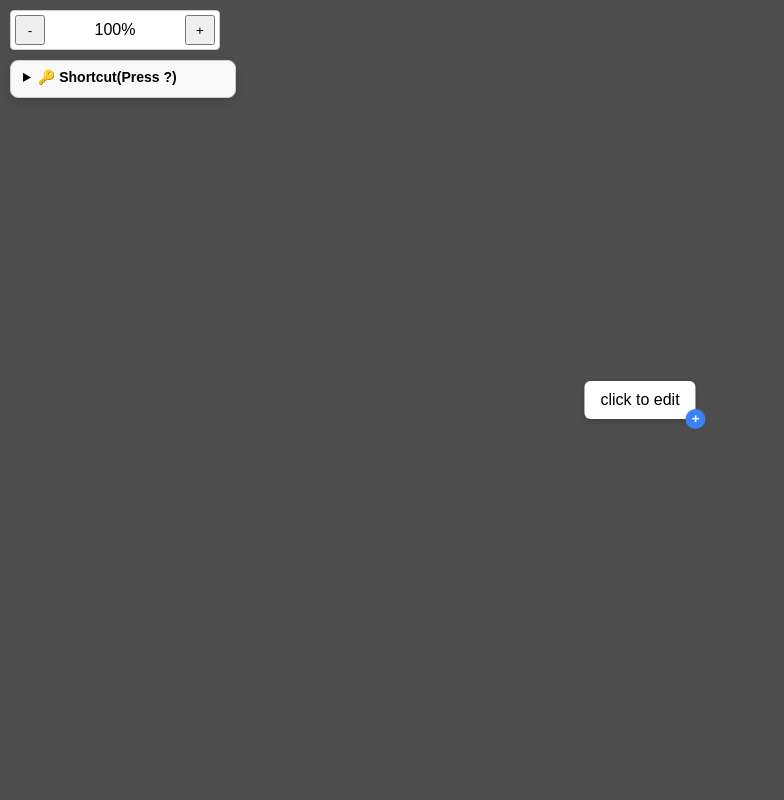
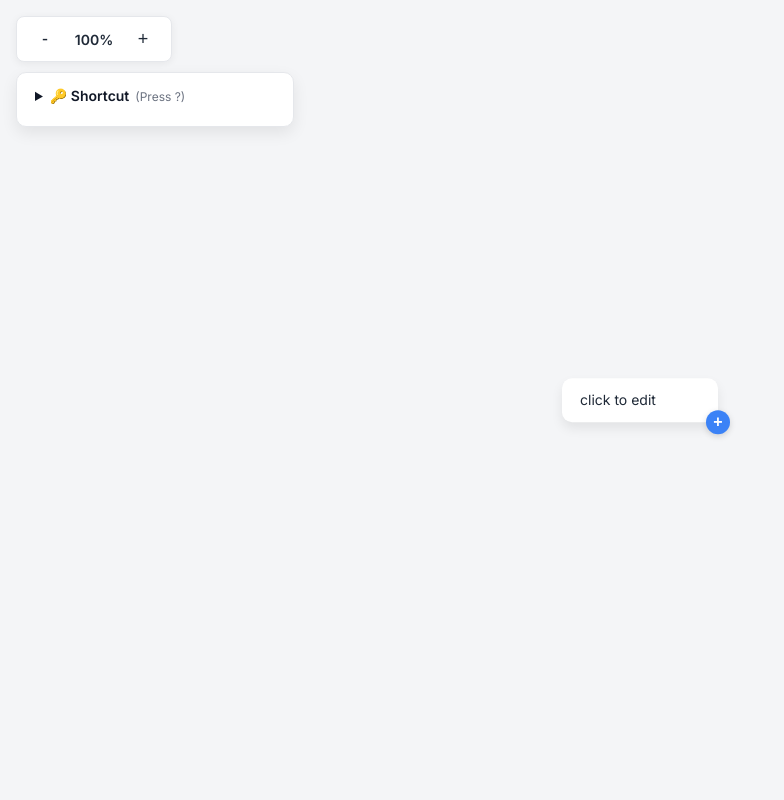
Before and after one commit to fadelbantan/quickmind, a Flask app: page / in a window 1280 px wide. Shown: the whole page, without its empty margins (0-784 px from the left). Run offline with Flask 3, Linux system fonts and the light colour scheme; some libraries are stand-ins or nearby versions.

Commit message:
Code cleanup, nicer style

```diff
--- a/app.py
+++ b/app.py
@@ -4,27 +4,9 @@ app = Flask(__name__)
 
 @app.route("/")
 def home():
-    zoom_controls = """
-    <div id='controls'>
-        <button id='zoom-out' title='Zoom Out'>-</button>
-        <span id='zoom-display'>100%</span>
-        <button id='zoom-in' title='Zoom In'>+</button>
-    </div>
-    <details id='shortcut-help'>
-        <summary>🔑 Shortcut<span class="hint">(Press ?)</span></summary>
-        <ul>
-            <li>↩️ <strong>Enter</strong> – Add child</li>
-            <li>↔️ <strong>Tab</strong> – Add sibling</li>
-            <li>✏️ <strong>E</strong> / Double-click – Edit node</li>
-            <li>🚪 <strong>Esc</strong> – Exit edit mode</li>
-            <li>🧭 <strong>Arrow keys</strong> – Navigate nodes</li>
-            <li>🎯 <strong>C</strong> – Center map</li>
-            <li>🗑️ <strong>Backspace</strong> – Delete leaf node</li>
-        </ul>
-    </details>
-    """
-    return render_template("index.html", zoom_controls=zoom_controls)
-
-
+    return render_template("index.html")
 
 app.run(debug=True)
+
+if __name__ == "__main__":
+    app.run(debug=True)
--- a/static/main.js
+++ b/static/mindmap.js
@@ -1,13 +1,9 @@
 document.addEventListener('DOMContentLoaded', () => {
     let counter = 0;
-    const connectionMap = {}; // Store leader lines for each parent node
-    const canvas = document.getElementById('canvas');
-    const controls = {
-        zoomIn: document.getElementById('zoom-in'),
-        zoomOut: document.getElementById('zoom-out'),
-        zoomDisplay: document.getElementById('zoom-display')
-    };
-    const shortcutHelp = document.getElementById('shortcut-help');
+    const connectionMap = {};
+    const canvas = $('#canvas');
+    const controls = { zoomIn: $('#zoom-in'), zoomOut: $('#zoom-out'), zoomDisplay: $('#zoom-display') };
+    const shortcutHelp = $('#shortcut-help');
 
     let selectedNode = null;
     let draggedNode = null;
@@ -20,7 +16,7 @@ document.addEventListener('DOMContentLoaded', () => {
         if (draggedNode) {
             const parentId = draggedNode.dataset.parent;
             if (parentId) {
-                const parentNode = document.querySelector(`[data-id="${parentId}"]`);
+                const parentNode = $(`[data-id="${parentId}"]`);
                 if (parentNode) updateConnections(parentNode);
             }
             updateConnections(draggedNode);
@@ -40,7 +36,7 @@ document.addEventListener('DOMContentLoaded', () => {
     }
 
     function startEditing(node) {
-        const content = node.querySelector('.content');
+        const content = $('.content', node);
         if (!content) return;
         selectNode(node);
         content.contentEditable = 'true';
@@ -73,14 +69,12 @@ document.addEventListener('DOMContentLoaded', () => {
         Object.values(connectionMap).flat().forEach(line => line.position());
     }
 
-    function getChildren(node) {
-        return Array.from(document.querySelectorAll(`[data-parent="${node.dataset.id}"]`));
-    }
+    const getChildren = node => $$(`[data-parent="${node.dataset.id}"]`);
 
     function updateNodeButtons(node) {
         const isRoot = node.classList.contains('root');
-        const childBtn = node.querySelector('.add-child');
-        const siblingBtn = node.querySelector('.add-sibling');
+        const childBtn = $('.add-child', node);
+        const siblingBtn = $('.add-sibling', node);
         const children = getChildren(node);
 
         if (isRoot) {
@@ -98,7 +92,7 @@ document.addEventListener('DOMContentLoaded', () => {
 
     function attachEvents(node) {
         // handle add children nodes
-        const childBtn = node.querySelector('.add-child');
+        const childBtn = $('.add-child', node);
         if (childBtn) {
             childBtn.addEventListener('click', () => {
                 createNode(node);
@@ -109,11 +103,11 @@ document.addEventListener('DOMContentLoaded', () => {
         }
 
         // handle adding sibling nodes
-        const siblingBtn = node.querySelector('.add-sibling');
+        const siblingBtn = $('.add-sibling', node);
         if (siblingBtn) {
             siblingBtn.addEventListener('click', () => {
                 const parentId = node.dataset.parent;
-                const parentNode = document.querySelector(`[data-id="${parentId}"]`);
+                const parentNode = $(`[data-id="${parentId}"]`);
                 if (!parentNode) return;
                 createNode(parentNode);
                 layoutChildren(parentNode);
@@ -133,7 +127,7 @@ document.addEventListener('DOMContentLoaded', () => {
         });
 
         node.addEventListener('keydown', e => {
-            if ((e.key === 'e' || e.key === 'E') && document.activeElement !== node.querySelector('.content')) {
+            if ((e.key === 'e' || e.key === 'E') && document.activeElement !== $('.content', node)) {
                 e.preventDefault();
                 startEditing(node);
             }
@@ -158,7 +152,7 @@ document.addEventListener('DOMContentLoaded', () => {
         const children = getChildren(selectedNode);
         if (children.length > 0) return;
         const parentId = selectedNode.dataset.parent;
-        const parentNode = document.querySelector(`[data-id="${parentId}"]`);
+        const parentNode = $(`[data-id="${parentId}"]`);
         const nodeId = selectedNode.dataset.id;
         if (connectionMap[nodeId]) {
             connectionMap[nodeId].forEach(line => line.remove());
@@ -202,7 +196,7 @@ document.addEventListener('DOMContentLoaded', () => {
     }
 
     function layoutChildren(parent) {
-        const children = Array.from(document.querySelectorAll(`[data-parent="${parent.dataset.id}"]`));
+        const children = Array.from($$(`[data-parent="${parent.dataset.id}"]`));
         if (children.length === 0) return;
         const parentRect = parent.getBoundingClientRect();
         const canvasRect = canvas.getBoundingClientRect();
@@ -236,7 +230,7 @@ document.addEventListener('DOMContentLoaded', () => {
         if (connectionMap[parentId]) {
             connectionMap[parentId].forEach(line => line.remove());
         }
-        const children = Array.from(document.querySelectorAll(`[data-parent="${parentId}"]`));
+        const children =  $$(`[data-parent="${parentId}"]`);
         const lines = [];
 
         children.forEach(child => {
@@ -341,7 +335,7 @@ document.addEventListener('DOMContentLoaded', () => {
     function centerMap() {
         const prevTransform = canvas.style.transform;
         canvas.style.transform = 'none';
-        const nodes = Array.from(document.querySelectorAll('.node'));
+        const nodes = $$('.node');
         const canvasRect = canvas.getBoundingClientRect();
         let minX = Infinity, minY = Infinity, maxX = -Infinity, maxY = -Infinity;
 
@@ -368,7 +362,7 @@ document.addEventListener('DOMContentLoaded', () => {
         if (active && active.classList.contains('content') && active.contentEditable === 'true') {
             return;
         }
-                if (e.key === '?') {
+        if (e.key === '?') {
             e.preventDefault();
             if (shortcutHelp) {
                 shortcutHelp.open = !shortcutHelp.open;
@@ -394,7 +388,7 @@ document.addEventListener('DOMContentLoaded', () => {
                 e.preventDefault();
                 const parentId = selectedNode.dataset.parent;
                 if (!parentId) break;
-                const parentNode = document.querySelector(`[data-id="${parentId}"]`);
+                const parentNode = $(`[data-id="${parentId}"]`);
                 if (!parentNode) break;
                 const sibling = createNode(parentNode);
                 layoutChildren(parentNode);
@@ -423,7 +417,7 @@ document.addEventListener('DOMContentLoaded', () => {
             case 'ArrowLeft': {
                 const parent = selectedNode.dataset.parent;
                 if (parent) {
-                    const node = document.querySelector(`[data-id="${parent}"]`);
+                    const node = $(`[data-id="${parent}"]`);
                     if (node) selectNode(node);
                 }
                 break;
@@ -442,7 +436,7 @@ document.addEventListener('DOMContentLoaded', () => {
     });
 
     // Kick things off
-    const root = document.querySelector('.root');
+    const root = $('.root');
     attachEvents(root);
     applyTransform();
     updateNodeButtons(root);
--- a/static/styles.css
+++ b/static/styles.css
@@ -1,9 +1,10 @@
 body {
     margin: 0;
-    background: #4D4D4D;
-    font-family: sans-serif;
+    background: #F4F5F7;
+    font-family: 'Inter', sans-serif;
     height: 100vh;
     overflow: hidden;
+    color: #1F2937;
 }
 
 #canvas {
@@ -20,19 +21,30 @@ body {
 
 .node {
     position: absolute;
-    background: white;
-    padding: 10px 16px;
-    border-radius: 6px;
-    box-shadow: 0 2px 5px rgba(0, 0, 0, 0.2);
+    background: #ffffff;
+    padding: 12px 18px;
+    border-radius: 10px;
+    box-shadow: 0 6px 12px rgba(0, 0, 0, 0.08);
     cursor: pointer;
+    min-width: 120px;
+    max-width: 260px;
+    transition: box-shadow 0.2s ease, transform 0.1s ease;
+}
+
+.node:hover {
+    box-shadow: 0 10px 16px rgba(0, 0, 0, 0.1);
 }
 
 .node .content {
+    font-size: 14px;
+    line-height: 1.4;
+    color: #1F2937;
     cursor: text;
 }
 
 .node.selected {
-    outline: 2px solid #3b82f6;
+    outline: 2px solid #3B82F6;
+    box-shadow: 0 0 0 3px rgba(59, 130, 246, 0.2);
     cursor: move;
 }
 
@@ -45,83 +57,112 @@ body {
 .add-child,
 .add-sibling {
     position: absolute;
-    width: 20px;
-    height: 20px;
+    width: 24px;
+    height: 24px;
     border-radius: 50%;
     border: none;
-    background: #3b82f6;
+    background: #3B82F6;
     color: #fff;
     cursor: pointer;
     font-weight: bold;
-    line-height: 20px;
+    font-size: 16px;
+    line-height: 24px;
     padding: 0;
+    box-shadow: 0 2px 6px rgba(0, 0, 0, 0.15);
+    transition: background 0.2s ease;
+}
+
+.add-child:hover,
+.add-sibling:hover {
+    background: #2563EB;
 }
 
 .add-child {
-    bottom: -10px;
-    right: -10px;
+    bottom: -12px;
+    right: -12px;
 }
 
 .add-sibling {
-    top: -10px;
-    right: -10px;
+    top: -12px;
+    right: -12px;
 }
 
 #controls {
     position: fixed;
-    top: 10px;
-    left: 10px;
+    top: 16px;
+    left: 16px;
     z-index: 1000;
-    background: #fff;
-    border: 1px solid #ccc;
-    padding: 4px;
-    border-radius: 4px;
+    background: #ffffff;
+    border: 1px solid #E5E7EB;
+    padding: 6px 12px;
+    border-radius: 8px;
     display: flex;
     align-items: center;
-    width: 200px;
-    justify-content: space-between;
+    gap: 8px;
+    box-shadow: 0 2px 8px rgba(0, 0, 0, 0.06);
 }
 
 #controls button {
-    width: 30px;
-    height: 30px;
+    width: 32px;
+    height: 32px;
+    font-size: 18px;
+    background: transparent;
+    border: none;
+    cursor: pointer;
+    color: #1F2937;
+    transition: background 0.2s ease;
+    border-radius: 6px;
+}
+
+#controls button:hover {
+    background: #F3F4F6;
 }
 
 #controls span {
-    margin: 0 5px;
-    min-width: 40px;
+    font-weight: 600;
+    font-size: 14px;
+    min-width: 50px;
     text-align: center;
 }
 
 #shortcut-help {
     position: fixed;
-    top: 60px;
-    left: 10px;
+    top: 72px;
+    left: 16px;
     z-index: 1000;
-    background: #f9f9f9;
-    border: 1px solid #ccc;
-    padding: 8px 12px;
-    border-radius: 8px;
-    width: 200px;
+    background: #ffffff;
+    border: 1px solid #E5E7EB;
+    padding: 14px 18px;
+    border-radius: 10px;
+    width: 240px;
     font-size: 13px;
-    box-shadow: 0 4px 10px rgba(0, 0, 0, 0.1);
+    box-shadow: 0 6px 16px rgba(0, 0, 0, 0.08);
     transition: all 0.2s ease;
+    color: #111827;
 }
 
 #shortcut-help summary {
     cursor: pointer;
-    font-weight: bold;
+    font-weight: 600;
     font-size: 14px;
-    margin-bottom: 4px;
+    margin-bottom: 8px;
+    color: #111827;
+}
+
+#shortcut-help .hint {
+    font-weight: normal;
+    font-size: 12px;
+    margin-left: 6px;
+    color: #6B7280;
 }
 
 #shortcut-help ul {
     list-style: none;
     padding: 0;
-    margin: 8px 0 0 0;
+    margin: 6px 0 0 0;
 }
 
 #shortcut-help li {
     margin: 6px 0;
-    line-height: 1.4;
+    line-height: 1.5;
 }
--- /dev/null
+++ b/static/util.js
@@ -0,0 +1,6 @@
+function $(sel, el = document) {
+    return el.querySelector(sel);
+}
+function $$(sel, el = document) {
+    return Array.from(el.querySelectorAll(sel));
+}
--- a/templates/base.html
+++ b/templates/base.html
@@ -1,13 +1,18 @@
 <!DOCTYPE html>
 <html lang="en">
+
 <head>
-  <title>QuickMind</title>
-  <link rel="stylesheet" href="{{ url_for('static', filename='styles.css') }}">
-  {% block head_extra %}{% endblock %}
+    <title>QuickMind</title>
+    <link href="https://fonts.googleapis.com/css2?family=Inter:wght@400;500;600&display=swap" rel="stylesheet">
+    <link rel="stylesheet" href="{{ url_for('static', filename='styles.css') }}">
+    {% block head_extra %}{% endblock %}
 </head>
+
 <body>
-  {% block content %}{% endblock %}
-  <script src="https://cdnjs.cloudflare.com/ajax/libs/leader-line/1.0.7/leader-line.min.js"></script>
-  <script src="{{ url_for('static', filename='main.js') }}"></script>
+    {% block content %}{% endblock %}
+    <script src="https://cdnjs.cloudflare.com/ajax/libs/leader-line/1.0.7/leader-line.min.js"></script>
+    <script src="{{ url_for('static', filename='util.js') }}"></script>
+    <script src="{{ url_for('static', filename='mindmap.js') }}"></script>
 </body>
+
 </html>
```
Also changed, not shown: templates/index.html (+22 -6 lines).
